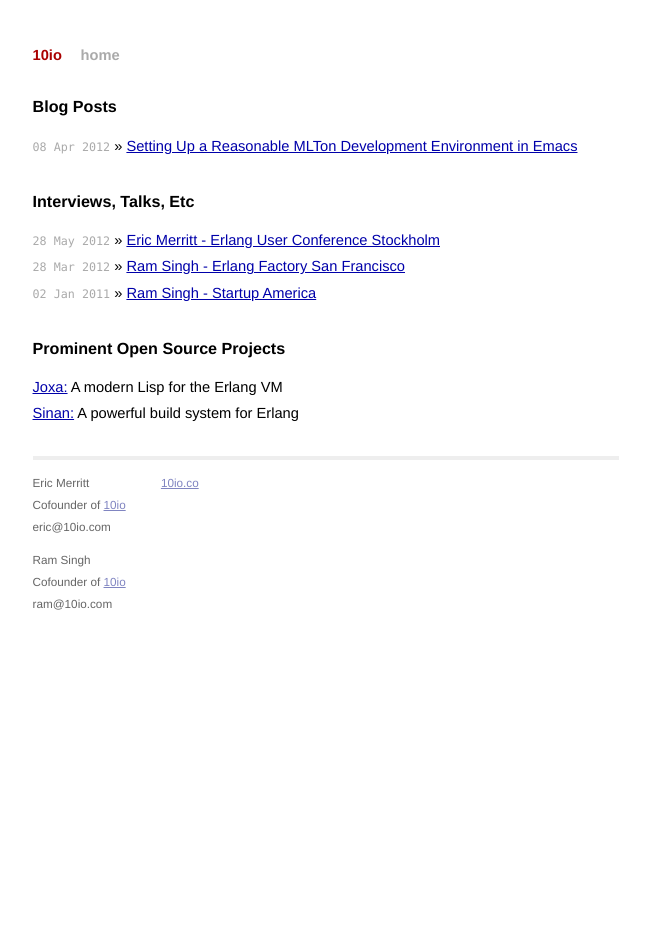
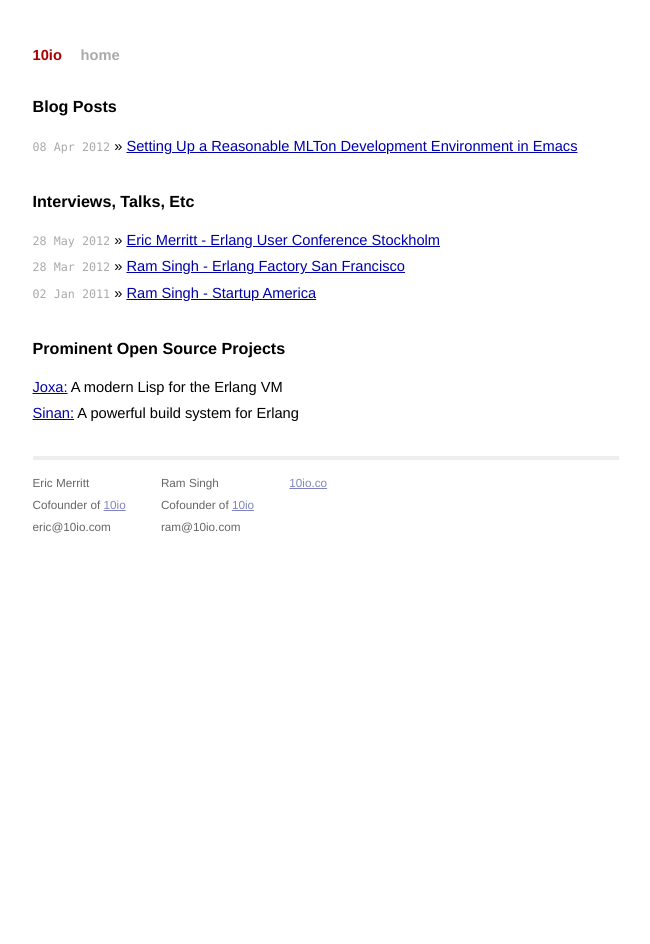
Before and after one commit to afiniate/blog, a Jekyll site: the page built from index.html, in a window 1280 px wide. Shown: the whole page, without its empty margins (314-964 px from the left). Built offline with Jekyll 4.4.1, drawn with Linux system fonts in a browser that asks for light colours; Markdown is read by kramdown in place of the engine named in the settings.

Commit message:
Add contacts to thier own div

```diff
--- a/_layouts/default.html
+++ b/_layouts/default.html
@@ -30,6 +30,8 @@
           Cofounder of <a href="http://10io.co/">10io</a><br />
           eric@10io.com
           </p>
+        </div>
+        <div class="contact">
           <p>Ram Singh<br />
           Cofounder of <a href="http://10io.co/">10io</a><br />
           ram@10io.com
```
